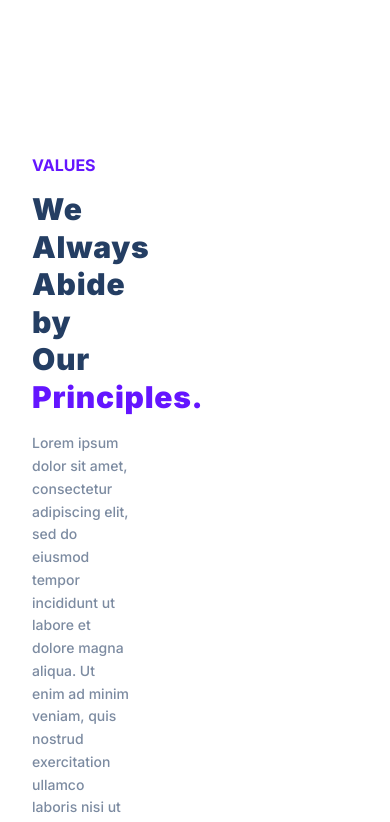
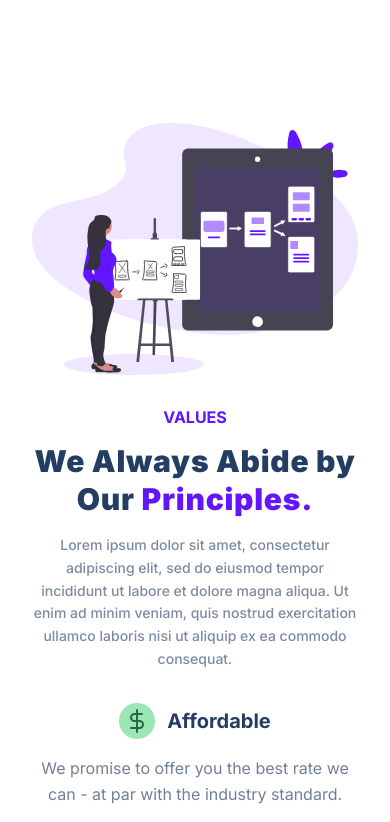
Before and after one commit to WestOfBree/Module-2__Final-Project, a plain HTML site: page index.html in a window 390 px wide. Shown: the part 4720-5542 px from the top of the page. Drawn offline with Linux system fonts and the light colour scheme.

Commit message:
the actual upload for real

```diff
--- a/styles.css
+++ b/styles.css
@@ -1248,6 +1248,26 @@ align-items: center;
   margin-left: 0;
   margin-top: 12px;
 }
+#values .row{
+  display: flex;
+  flex-direction: column-reverse;
+}
+.values__desc--wrapper{
+  padding: 0;
+  width: 100%;
+  align-items: center;
+  text-align: center;
+}
+.value{
+  align-items: center;
+  margin-right: 0;
+}
+.values__img{
+  width: 100%;
+}
+#values .section__tag{
+  margin-top: 32px;
+}
 #testimonials .row{
   display: flex;
   flex-direction: column;
```
Also changed, not shown: 1 other file.
